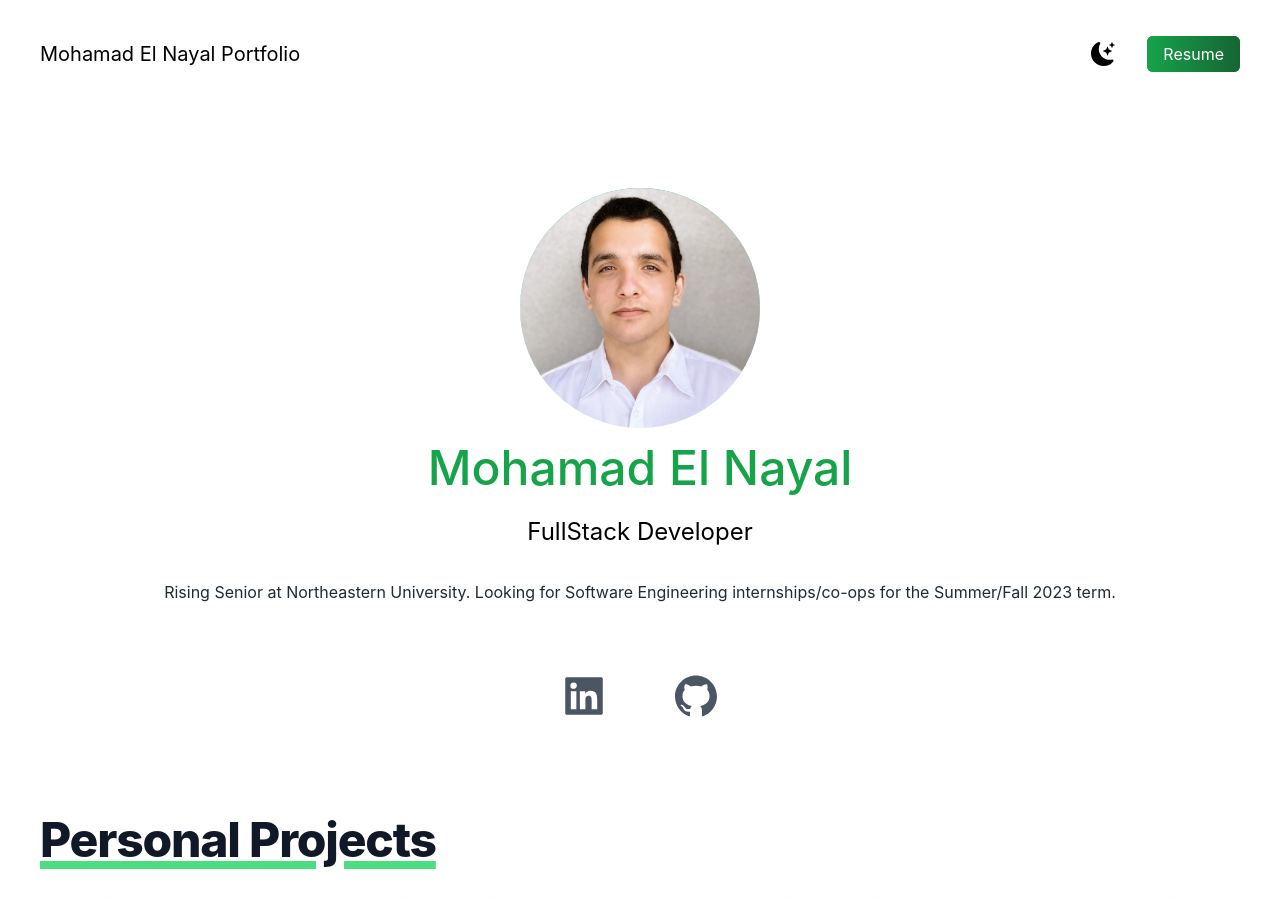
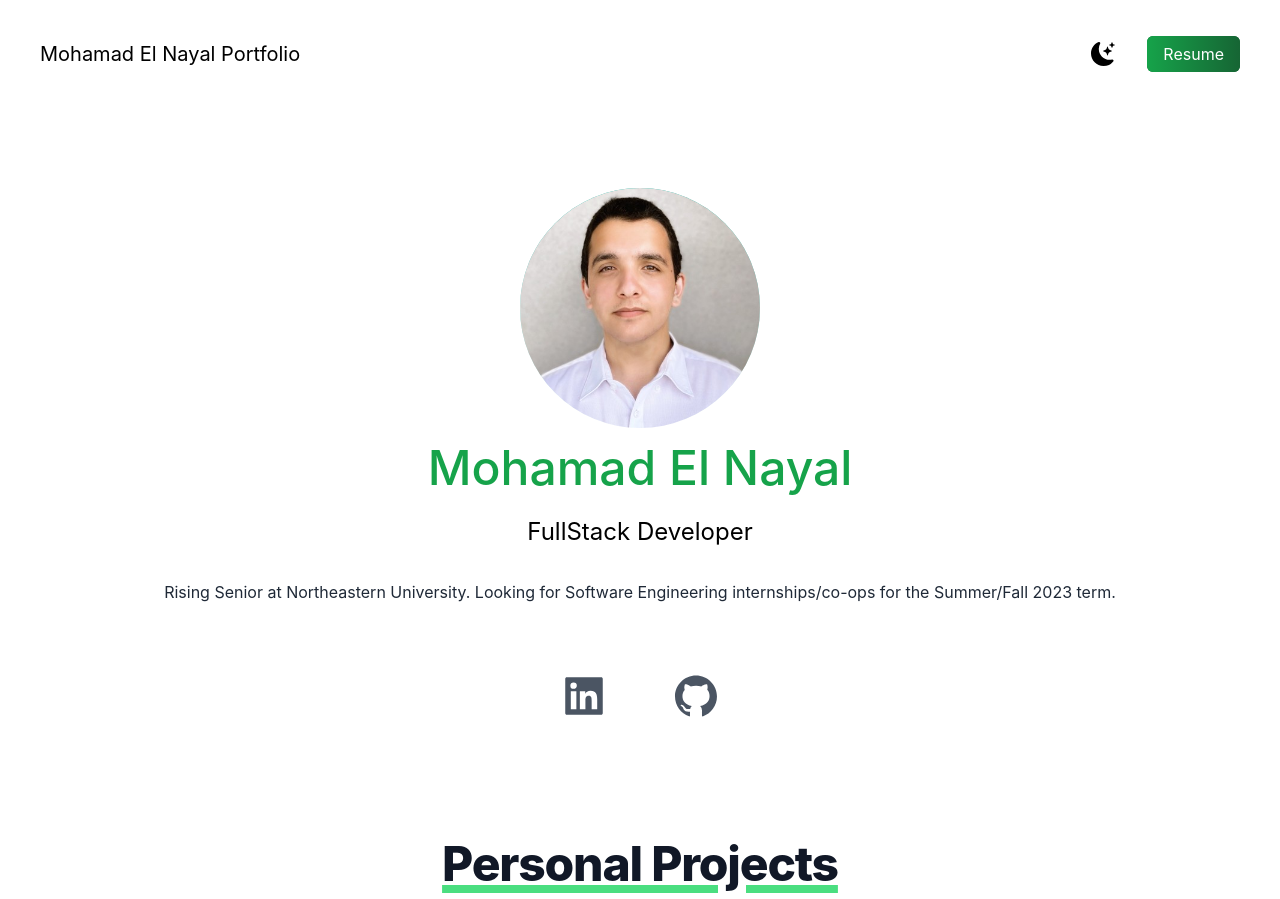
Before and after one commit to attanyl/attanyl.github.io, a Next.js app: page / in a window 1280 px wide. Shown: the top 899 px of the page. Built offline with nearby package versions, Linux system fonts and the light colour scheme.

Commit message:
Update index.tsx

```diff
--- a/src/pages/index.tsx
+++ b/src/pages/index.tsx
@@ -48,7 +48,7 @@ export default function Home() {
 
         <section>
           <div>
-            <h1 className="mt-4 mb-4 text-4xl font-extrabold leading-none tracking-tight text-gray-900 md:text-4xl lg:text-5xl"><span className="underline underline-offset-3 decoration-8 decoration-green-400 dark:decoration-green-600">Personal Projects</span></h1>
+            <h1 className="text-center mt-10 mb-10 text-4xl font-extrabold leading-none tracking-tight text-gray-900 md:text-4xl lg:text-5xl"><span className="underline underline-offset-3 decoration-8 decoration-green-400 dark:decoration-green-600">Personal Projects</span></h1>
             <div className='mt-7 flex justify-center gap-16'>
             <div className="my-2 max-w-xs bg-white border border-gray-200 rounded-lg shadow dark:bg-gradient-to-bl from-slate-400 to-slate-700 dark:border-gray-700">
               <a href="#">
```
